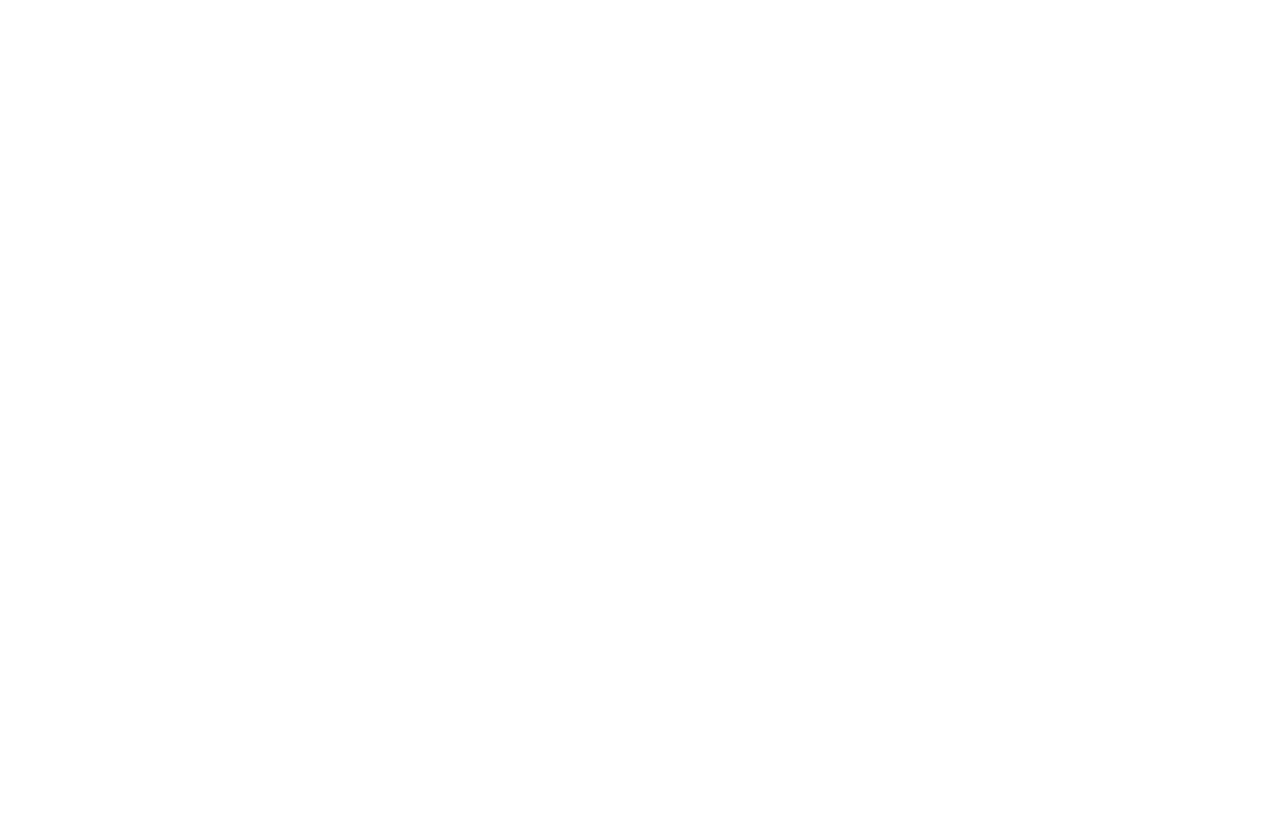
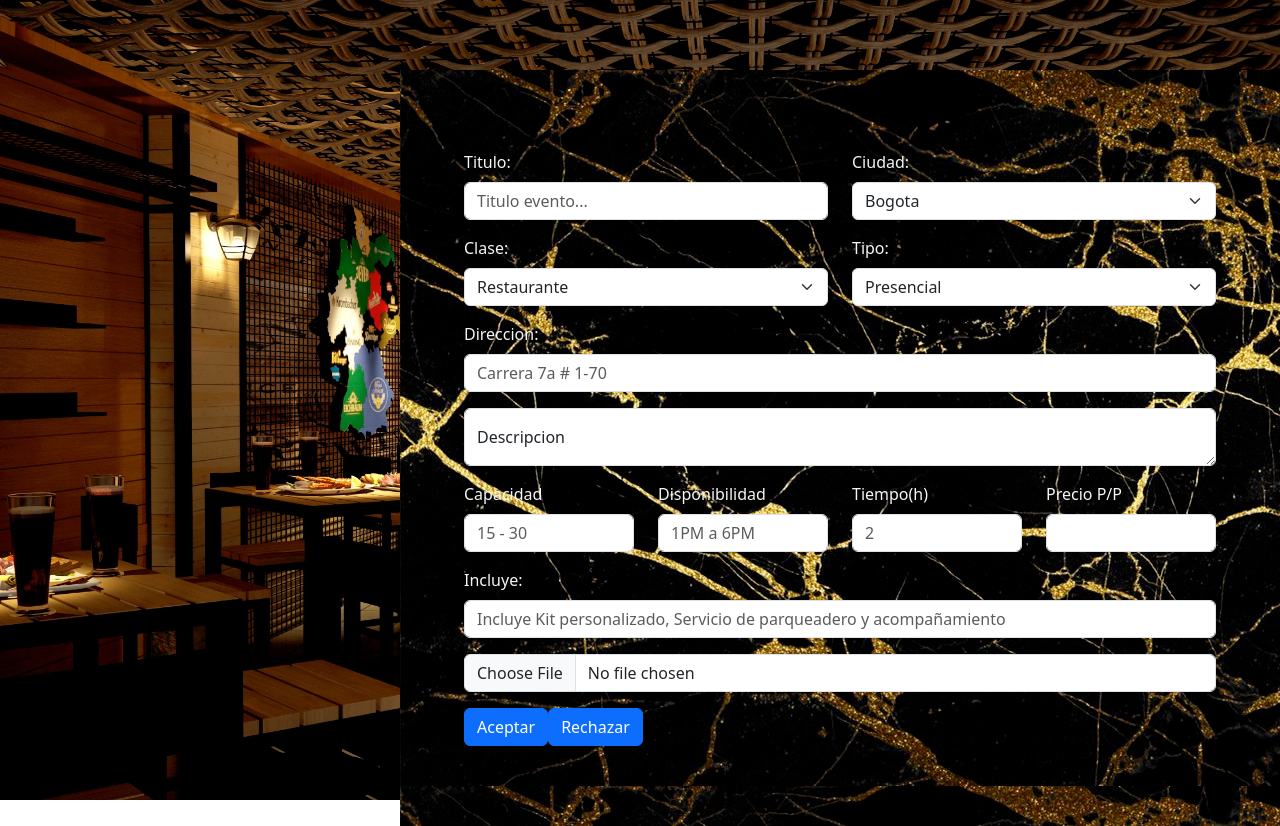
Before and after one commit to mnuP/Menumarket, a React (Create React App) app: page /CFSHEBCH7/Admin in a window 1280 px wide. Before the commit this address had no page. Before the commit the page ends 800 px from the top, so only its background shows below. Built offline with nearby package versions, Linux system fonts and the light colour scheme.

Commit message:
pagina Admin

```diff
--- a/src/index.js
+++ b/src/index.js
@@ -6,6 +6,7 @@
 import {AllyView} from './routes/allyView';
 import "./style.css";
 import UploadData from './routes/UploadData';
+import Admin from './routes/Admin';
 
 const root = ReactDOM.createRoot(document.getElementById('root'));
 root.render(
@@ -14,6 +15,7 @@
       <Route path="/" element={<App />}/>
       <Route path="ally" element={<AllyView/>}/>
       <Route path="Upload" element={<UploadData/>}/>
+      <Route path="CFSHEBCH7/Admin" element={<Admin/>}/>
     </Routes>
   </BrowserRouter>
 );
--- /dev/null
+++ b/src/routes/Admin.jsx
@@ -0,0 +1,169 @@
+import Form from 'react-bootstrap/Form';
+import InputGroup from 'react-bootstrap/InputGroup';
+import FloatingLabel from 'react-bootstrap/FloatingLabel';
+import Button from 'react-bootstrap/Button';
+import Col from 'react-bootstrap/Col';
+import Row from 'react-bootstrap/Row';
+import imagenFondo from "../images/fondoPostulacion.jpg";
+import { useState } from "react";
+import { storage } from "../firebase/firebase";
+import { ref, uploadBytes,getDownloadURL} from "firebase/storage";
+import {collection, addDoc, serverTimestamp} from 'firebase/firestore';
+import { db } from '../firebase/firebase';
+import "../styleForm.css";
+
+
+function Admin() {
+  const [imageUpload, setImageUpload] = useState('');
+  const [titulo, setTitulo] =useState(0);
+  const [ciudad, setCiudad] =useState(0);
+  const [clase, setClase] =useState(0);
+  const [modality, setModality] =useState(0);
+  const [dir, setDir] =useState(0);
+  const [desc, setDesc] =useState(0);
+  const [capacity, setCapacity] =useState(0);
+  const [disponibility, setDisponibility] =useState(0);
+  const [tiempo, setTiempo] =useState(0);
+  const [precio, setPrecio] =useState(0);
+  const [incluye, setIncluye] =useState(0);
+  const [url, setUrl] = useState(0);
+  const [accepted, setAccepted] = useState(true);
+
+  const uploadForm = async(e) =>{
+
+    e.preventDefault();
+    const imageRef = ref(storage, `eventos/${"Profile" + imageUpload.name}`);
+    await uploadBytes(imageRef, imageUpload)
+    const url = await getDownloadURL(imageRef);
+    setUrl(url);
+
+    try{
+      const dataDocs = await addDoc(collection(db,"usersPrincipal"),
+        {
+          title: titulo,
+          city: ciudad,
+          class: clase,
+          modality: modality,
+          direction: dir,
+          description: desc,
+          capacity: capacity,
+          disponibility: disponibility,
+          time: tiempo,
+          price: precio,
+          includes: incluye,
+          photo: url,
+          timeStamp: serverTimestamp(),
+          accepted: accepted
+        })
+      } catch (e) {
+        console.log(e);
+    }
+  };
+
+  return (
+    <div className="fondo-p">
+      <img className="imagen-p" alt="Imagen p" src={imagenFondo} />
+      <div className="form-p">
+        <Form onSubmit={uploadForm} style={{ padding:"10vh 5vw"}}>
+        <Row className="mb-3">
+          <Form.Group as={Col} controlId="titulo">
+            <Form.Label className="flTxt">Titulo:</Form.Label>
+            <Form.Control onChange={(event) => {setTitulo(event.target.value)}} type="Text" placeholder="Titulo evento..." />
+          </Form.Group>
+
+          <Form.Group as={Col} controlId="ciudad">
+            <Form.Label className="flTxt">Ciudad:</Form.Label>
+            <Form.Select onChange={(event) => {setCiudad(event.target.value)}} defaultValue="Choose...">
+              <option>Bogota</option>
+              <option>Medellin</option>
+            </Form.Select>
+          </Form.Group>
+        </Row>
+
+        <Row className="mb-3">
+          <Form.Group as={Col} controlId="clase">
+            <Form.Label className="flTxt"> Clase:</Form.Label>
+            <Form.Select onChange={(event) => {setClase(event.target.value)}} defaultValue="Choose...">
+              <option>Restaurante</option>
+              <option>Cata</option>
+              <option>Taller de Cocina</option>
+              <option>MasterClass</option>
+              <option>Regalos Corporativos</option>
+              <option>Catering</option>
+              <option>Chef en Casa</option>
+            </Form.Select>
+          </Form.Group>
+
+          <Form.Group as={Col} controlId="tipo">
+            <Form.Label className="flTxt">Tipo:</Form.Label>
+            <Form.Select onChange={(event) => {setModality(event.target.value)}} defaultValue="Choose...">
+              <option>Presencial</option>
+              <option>Virtual</option>
+              <option>Hibrida</option>
+            </Form.Select>
+          </Form.Group>
+        </Row>
+
+        <Form.Group className="mb-3" controlId="dir">
+          <Form.Label className="flTxt">Direccion:</Form.Label>
+          <Form.Control onChange={(event) => {setDir(event.target.value)}} placeholder="Carrera 7a # 1-70" />
+        </Form.Group>
+
+        <FloatingLabel
+          controlId="desc"
+          label="Descripcion"
+          className="mb-3"
+        >
+          <Form.Control onChange={(event) => {setDesc(event.target.value)}} as="textarea" placeholder="Leave a here" />
+        </FloatingLabel>
+
+        <Row className="mb-3">
+          <Form.Group as={Col} controlId="max">
+            <Form.Label className="flTxt">Capacidad</Form.Label>
+            <Form.Control placeholder="15 - 30" onChange={(event) => {setCapacity(event.target.value)}} />
+          </Form.Group>
+
+          <Form.Group as={Col} controlId="min">
+            <Form.Label className="flTxt">Disponibilidad</Form.Label>
+            <Form.Control placeholder="1PM a 6PM" onChange={(event) => {setDisponibility(event.target.value)}}/>
+          </Form.Group>
+
+          <Form.Group as={Col} controlId="tiempo">
+            <Form.Label className="flTxt">Tiempo(h)</Form.Label>
+            <Form.Control placeholder="2" onChange={(event) => {setTiempo(event.target.value)}}/>
+          </Form.Group>
+
+          <Form.Group as={Col} controlId="precio">
+            <Form.Label className="flTxt">Precio P/P</Form.Label>
+            <Form.Control onChange={(event) => {setPrecio(event.target.value)}} />
+          </Form.Group>
+        </Row>
+
+        <Form.Group className="mb-3" controlId="incluye">
+          <Form.Label className="flTxt">Incluye:</Form.Label>
+          <Form.Control onChange={(event) => {setIncluye(event.target.value)}} placeholder="Incluye Kit personalizado, Servicio de parqueadero y acompañamiento" />
+        </Form.Group>
+
+        <InputGroup className="mb-3">
+          <Form.Control
+            placeholder="Subir Imagen"
+            aria-describedby="basic-addon2"
+            type='file'
+            onChange={(event) => {setImageUpload(event.target.files[0])}}
+          />
+        </InputGroup>
+
+        <Button variant="primary" type="submit">
+          Aceptar
+        </Button>
+
+        <Button variant="primary" type="submit">
+          Rechazar
+        </Button>
+      </Form>
+      </div>
+    </div>
+  );
+}
+
+export default Admin;
--- a/src/style.css
+++ b/src/style.css
@@ -244,10 +244,9 @@
 }
 
 .fondo-p .imagen-p {
-  height: 1340px;
-  object-fit: cover;
+  height: 100dvh;
+  width: 100vw;
   position: relative;
-  width: 100vw;
 }
 
 .fondo-p .horizontal-p {
```
